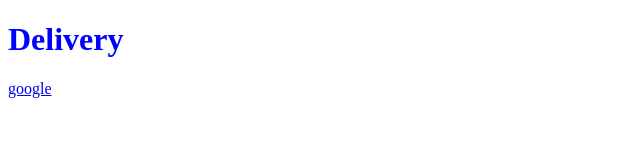
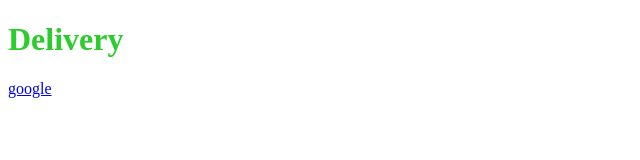
Before and after one commit to V1kt0r1/website-delivery, a plain HTML site: page index.html in a window 1280 px wide. Shown: the whole page, without its empty margins (0-640 px from the left). Drawn offline with Linux system fonts and the light colour scheme.

Commit message:
поменяли цвет заголовка на  зеленый

```diff
--- a/style.css
+++ b/style.css
@@ -1,3 +1,3 @@
 h1{
-    color: blue;
+    color: rgb(43, 204, 43);
 }
```
